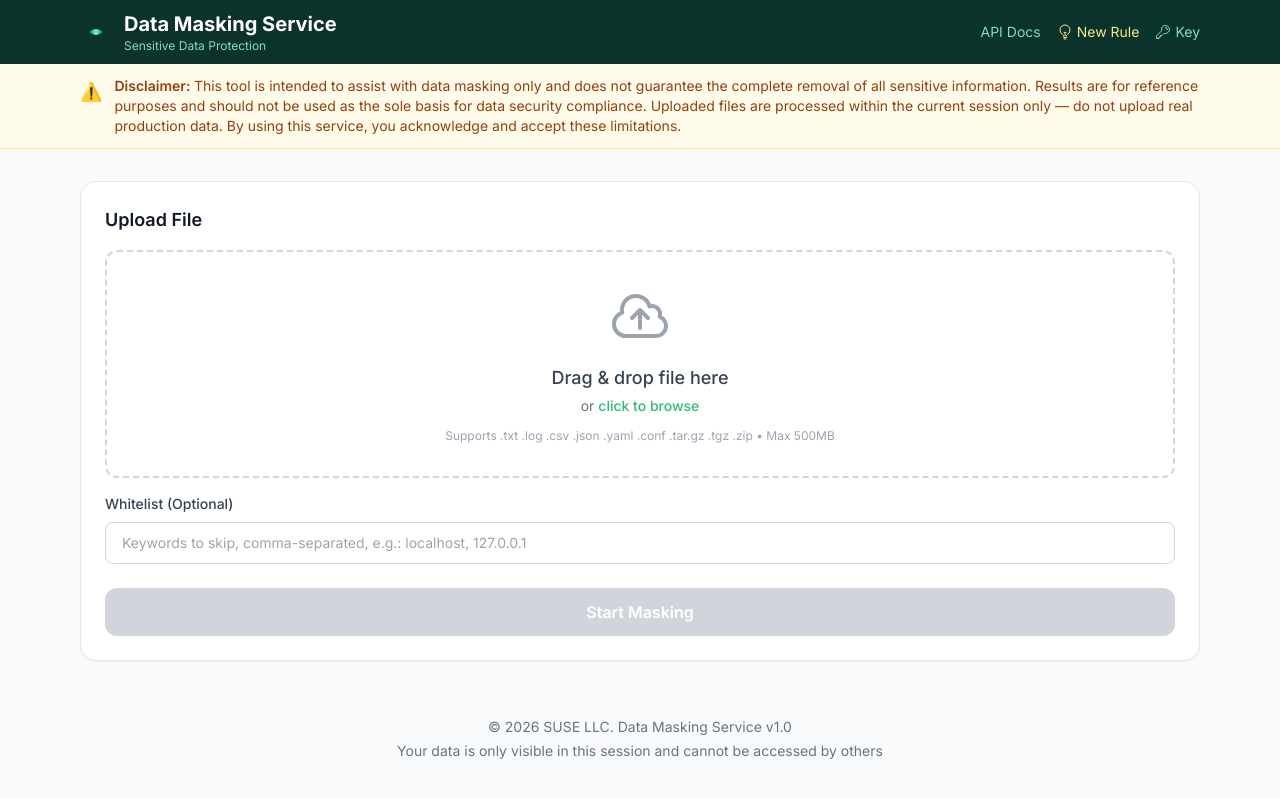
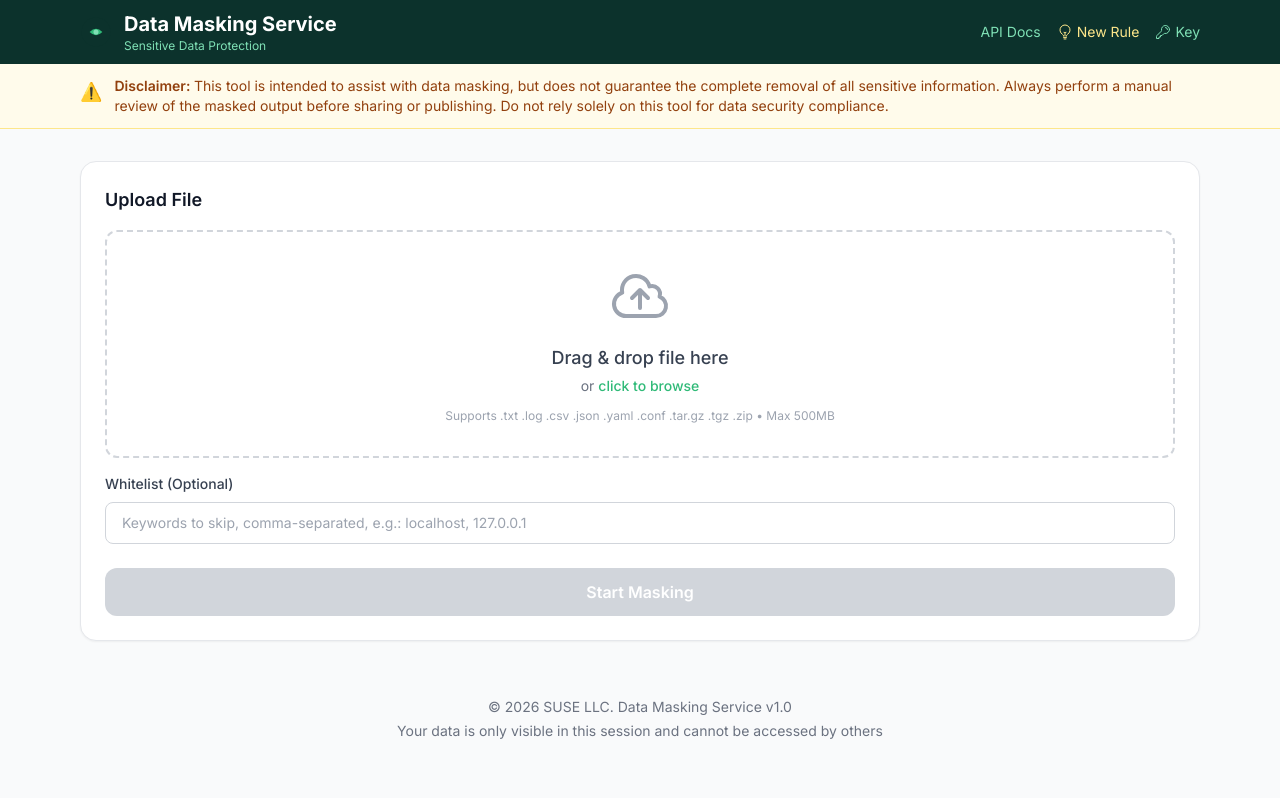
Before and after one commit to RoyCai7/data-masking, a React (Vite) app in the folder frontend/: page / in a window 1280 px wide. Built offline with nearby package versions, Linux system fonts and the light colour scheme; no server answers.

Commit message:
feat: update disclaimer - production data allowed, secondary review required

```diff
--- a/frontend/src/App.tsx
+++ b/frontend/src/App.tsx
@@ -103,7 +103,7 @@
           <span className="text-amber-500 text-lg mt-0.5 shrink-0">⚠️</span>
           <p className="text-sm text-amber-800">
             <span className="font-semibold">Disclaimer: </span>
-            This tool is intended to assist with data masking only and does not guarantee the complete removal of all sensitive information. Results are for reference purposes and should not be used as the sole basis for data security compliance. Uploaded files are processed within the current session only — do not upload real production data. By using this service, you acknowledge and accept these limitations.
+            This tool is intended to assist with data masking, but does not guarantee the complete removal of all sensitive information. Always perform a manual review of the masked output before sharing or publishing. Do not rely solely on this tool for data security compliance.
           </p>
         </div>
       </div>
```
